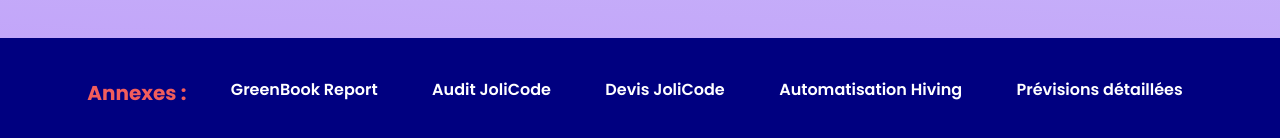
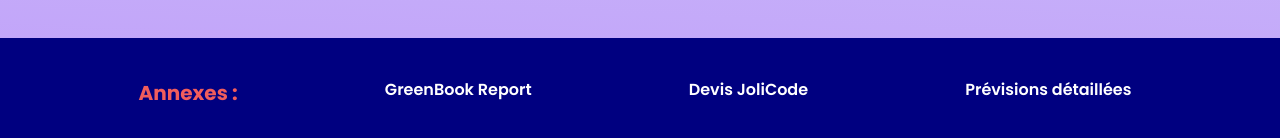
Before and after one commit to BCRAppZavod/Opinionz-Presentation-2024, a plain HTML site: page index.html in a window 1280 px wide. Shown: the part 978-1116 px from the top of the page. Drawn offline with Linux system fonts and the light colour scheme.

Commit message:
Update index.html
Footer updated

```diff
--- a/index.html
+++ b/index.html
@@ -63,11 +63,8 @@
                 <div class="container d-flex flex-column flex-md-row justify-content-around ">
                     <span class="annexes">Annexes :</span>
                     <a class="pb-4 pb-md-0" href="assets/enc/GreenBook_Report_2022.pdf" target="_blank">GreenBook Report</a>
-                    <a class="pb-4 pb-md-0" href="assets/enc/Devis_JC_Audit.pdf" target="_blank">Audit JoliCode</a>
                     <a class="pb-4 pb-md-0" href="assets/enc/Devis_JC_Opinionz.pdf" target="_blank">Devis JoliCode</a>
-                    <a class="pb-4 pb-md-0" href="assets/enc/Rentabilité_Projet_Automatisation_2016_05.pdf" target="_blank">Automatisation Hiving</a>
-                    <a class="pb-4 pb-md-0" href="assets/enc/opinionz-cf-forecast-2024-2024.xlsx" target="_blank">Prévisions détaillées</a>
-                    <!-- Store on VK? -->
+                    <a class="pb-4 pb-md-0" href="assets/enc/opinionz-cf-forecast-2024-2027.xlsx" target="_blank">Prévisions détaillées</a>
                 </div>
             </footer>
         </div>
```
